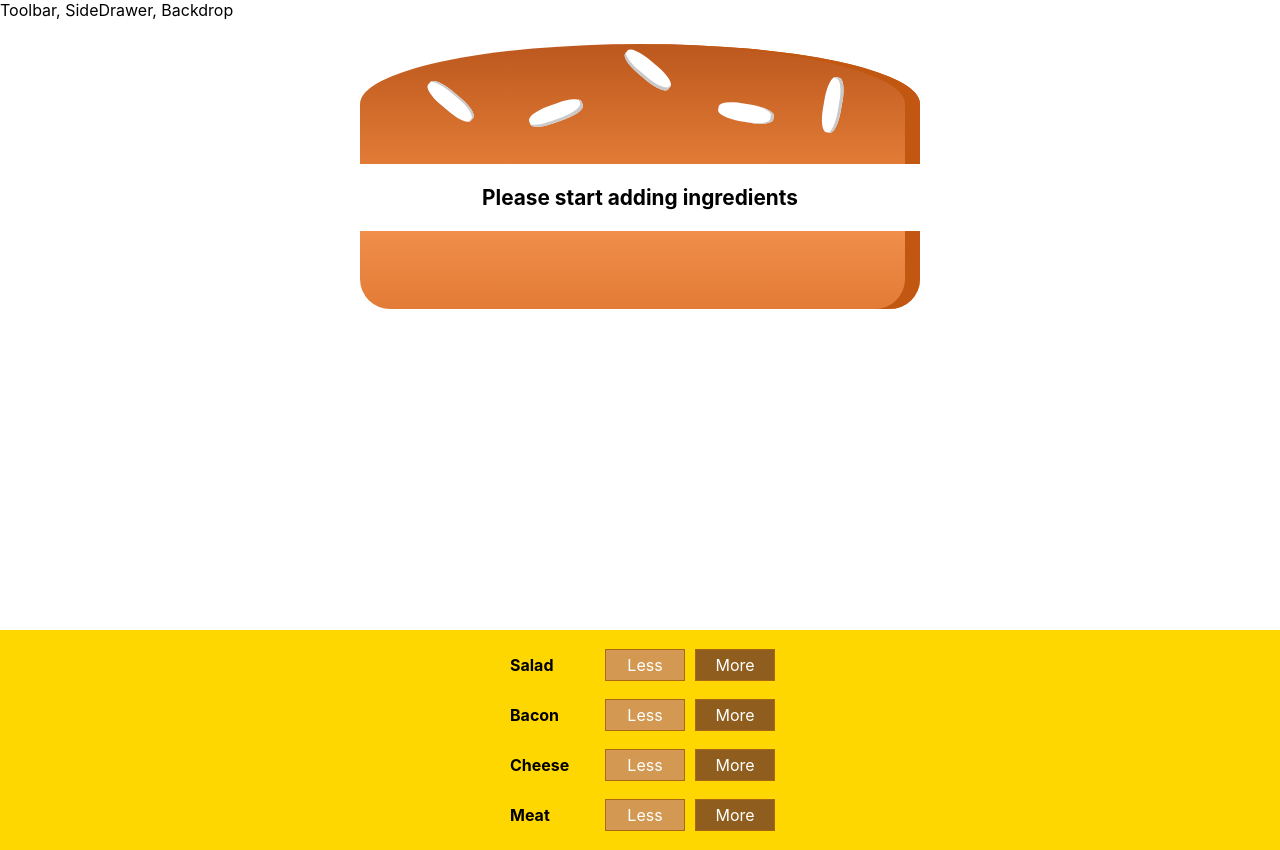
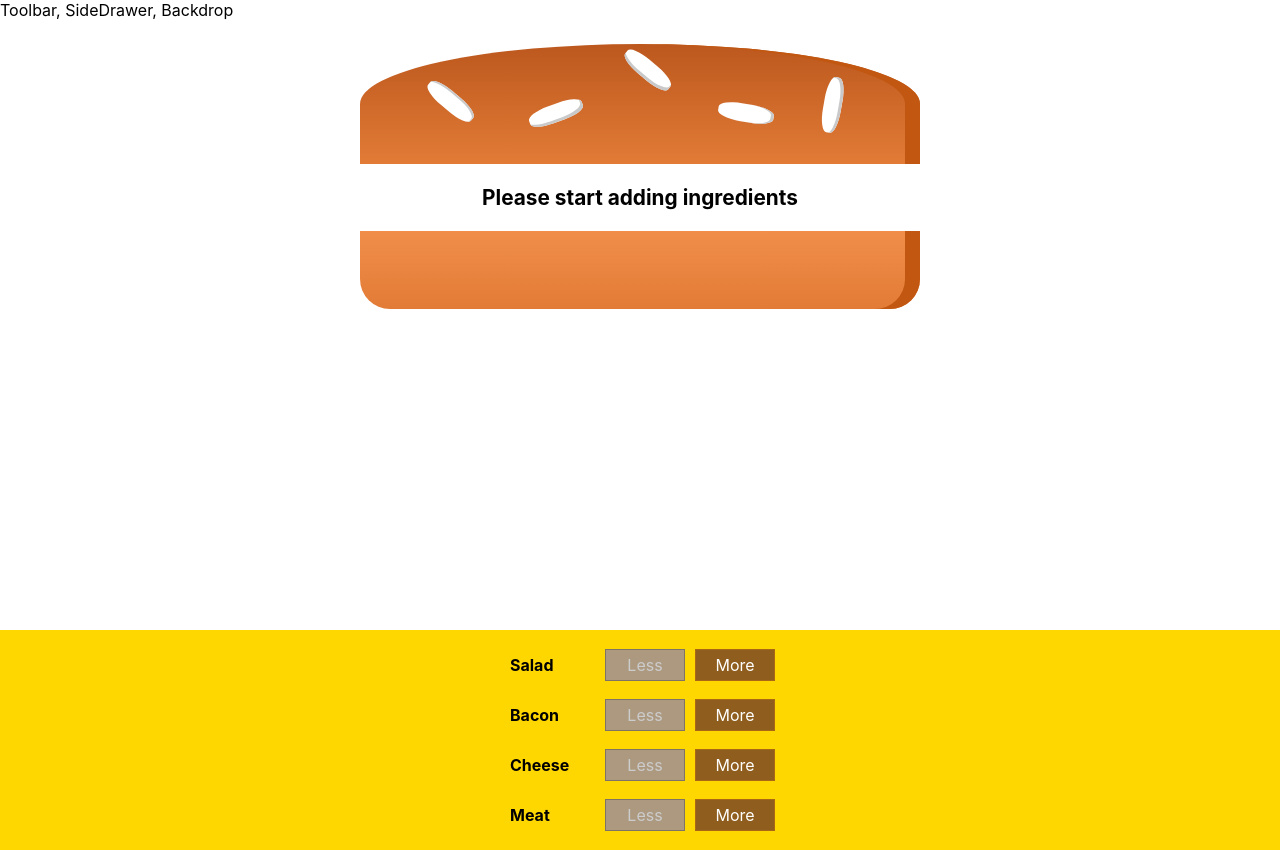
Before and after one commit to IvanHrushevich/react_burger-builder, a React (Create React App) app: page / in a window 1280 px wide. Built offline with nearby package versions, Linux system fonts and the light colour scheme.

Commit message:
Implement Less button disabling

```diff
--- a/src/components/Burger/BuildControls/BuildControl/BuildControl.js
+++ b/src/components/Burger/BuildControls/BuildControl/BuildControl.js
@@ -5,7 +5,11 @@
 const buildControl = props => (
   <div className={classes.BuildControl}>
     <div className={classes.Label}>{props.label}</div>
-    <button className={classes.Less} onClick={props.removed}>
+    <button
+      className={classes.Less}
+      onClick={props.removed}
+      disabled={props.disabled}
+    >
       Less
     </button>
     <button onClick={props.added} className={classes.More}>
--- a/src/components/Burger/BuildControls/BuildControls.js
+++ b/src/components/Burger/BuildControls/BuildControls.js
@@ -16,6 +16,7 @@
       <BuildControl
         key={ctrl.type}
         label={ctrl.label}
+        disabled={props.disabled[ctrl.type]}
         added={() => props.ingredientAdded(ctrl.type)}
         removed={() => props.ingredientRemoved(ctrl.type)}
       />
--- a/src/containers/BurgerBuilder/BurgerBuilder.js
+++ b/src/containers/BurgerBuilder/BurgerBuilder.js
@@ -19,7 +19,7 @@
       cheese: 0,
       meat: 0
     },
-    totalPrice: 0
+    totalPrice: 4
   };
 
   addIngredientHandler = type => {
@@ -56,12 +56,21 @@
   };
 
   render() {
+    const disabledInfo = {
+      ...this.state.ingredients
+    };
+
+    for (let key in disabledInfo) {
+      disabledInfo[key] = disabledInfo[key] <= 0;
+    }
+
     return (
       <Aux>
         <Burger ingredients={this.state.ingredients} />
         <BuildControls
           ingredientAdded={this.addIngredientHandler}
           ingredientRemoved={this.removeIngredientHandler}
+          disabled={disabledInfo}
         />
       </Aux>
     );
```
